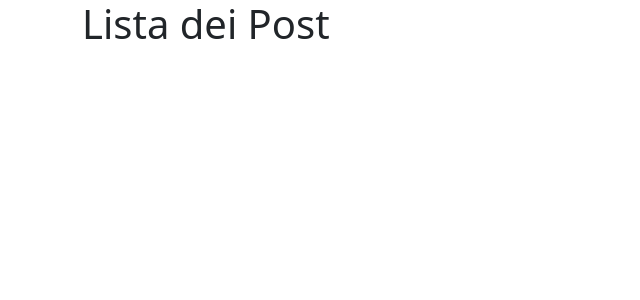
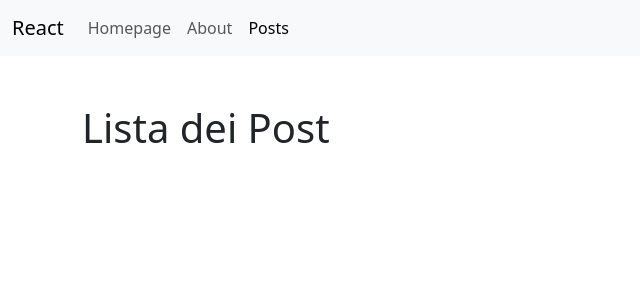
Before and after one commit to luigicaiaffa/react-router, a React (Vite) app: page /posts in a window 1280 px wide. Shown: the top 300 px of the page, without its empty margins (0-640 px from the left). Built offline with nearby package versions, Linux system fonts and the light colour scheme.

Commit message:
add navbar

```diff
--- /dev/null
+++ b/src/components/Navbar.jsx
@@ -0,0 +1,43 @@
+import { NavLink } from "react-router-dom";
+
+export default function Navbar() {
+  return (
+    <nav className="navbar navbar-expand-lg bg-body-tertiary">
+      <div className="container-fluid">
+        <a className="navbar-brand" href="#">
+          React
+        </a>
+        <button
+          className="navbar-toggler"
+          type="button"
+          data-bs-toggle="collapse"
+          data-bs-target="#navbarNav"
+          aria-controls="navbarNav"
+          aria-expanded="false"
+          aria-label="Toggle navigation"
+        >
+          <span className="navbar-toggler-icon"></span>
+        </button>
+        <div className="collapse navbar-collapse" id="navbarNav">
+          <ul className="navbar-nav">
+            <li className="nav-item">
+              <NavLink className="nav-link" to="/">
+                Homepage
+              </NavLink>
+            </li>
+            <li className="nav-item">
+              <NavLink className="nav-link" to="/about">
+                About
+              </NavLink>
+            </li>
+            <li className="nav-item">
+              <NavLink className="nav-link" to="/posts">
+                Posts
+              </NavLink>
+            </li>
+          </ul>
+        </div>
+      </div>
+    </nav>
+  );
+}
--- a/src/main.jsx
+++ b/src/main.jsx
@@ -1,7 +1,11 @@
 import { StrictMode } from 'react'
 import { createRoot } from 'react-dom/client'
+
 import "../node_modules/bootstrap/dist/css/bootstrap.min.css";
 import "./assets/css/index.css";
+
+import * as bootstrap from "bootstrap";
+
 import App from './App.jsx'
 
 createRoot(document.getElementById('root')).render(
--- a/src/pages/About.jsx
+++ b/src/pages/About.jsx
@@ -1,7 +1,15 @@
+import Navbar from "../components/Navbar";
+
 export default function About() {
   return (
-    <div className="container">
-      <h1>Chi Siamo</h1>
-    </div>
+    <>
+      <header>
+        <Navbar></Navbar>
+      </header>
+
+      <div className="container">
+        <h1 className="mt-5">Chi Siamo</h1>
+      </div>
+    </>
   );
 }
--- a/src/pages/HomePage.jsx
+++ b/src/pages/HomePage.jsx
@@ -1,7 +1,15 @@
+import Navbar from "../components/Navbar";
+
 export default function HomePage() {
   return (
-    <div className="container">
-      <h1>HomePage</h1>
-    </div>
+    <>
+      <header>
+        <Navbar></Navbar>
+      </header>
+
+      <div className="container">
+        <h1 className="mt-5">HomePage</h1>
+      </div>
+    </>
   );
 }
--- a/src/pages/Posts.jsx
+++ b/src/pages/Posts.jsx
@@ -1,7 +1,15 @@
+import Navbar from "../components/Navbar";
+
 export default function Posts() {
   return (
-    <div className="container">
-      <h1>Lista dei Post</h1>
-    </div>
+    <>
+      <header>
+        <Navbar></Navbar>
+      </header>
+
+      <div className="container">
+        <h1 className="mt-5">Lista dei Post</h1>
+      </div>
+    </>
   );
 }
```
